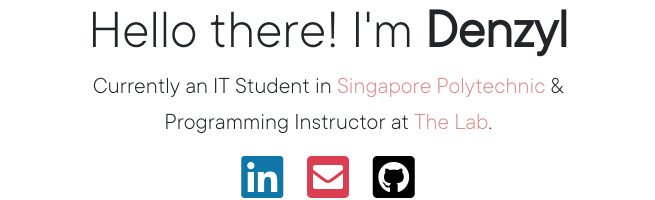
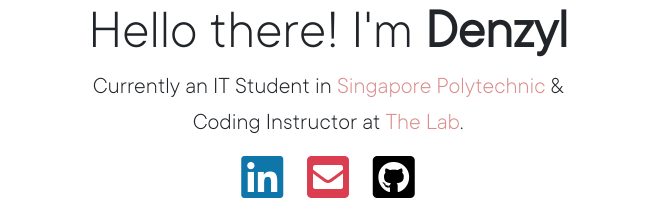
Before and after one commit to D3nzyl/D3nzyl.github.io, a plain HTML site: page index.html in a window 1280 px wide. Shown: the part 282-482 px from the top of the page, without its empty margins (312-967 px from the left). Drawn offline with nearby package versions, Linux system fonts and the light colour scheme.

Commit message:
Update index.html
change job title

```diff
--- a/index.html
+++ b/index.html
@@ -28,7 +28,7 @@ DIT/FT/1B/05
       <p id="title" class="mx-auto">Hello there! I'm <b>Denzyl</b></p>
     </div>
     <div class="row">
-      <p id="sub-title" class="mx-auto">Currently an IT Student in <a class="sub-title-link" href="https://www.sp.edu.sg/soc/courses/full-time-diplomas/information-technology/overview" target="_blank">Singapore Polytechnic</a> & Programming Instructor at <a class="sub-title-link" href="https://www.thelab.sg/" target="_blank">The Lab</a>.</p>
+      <p id="sub-title" class="mx-auto">Currently an IT Student in <a class="sub-title-link" href="https://www.sp.edu.sg/soc/courses/full-time-diplomas/information-technology/overview" target="_blank">Singapore Polytechnic</a> & Coding Instructor at <a class="sub-title-link" href="https://www.thelab.sg/" target="_blank">The Lab</a>.</p>
     </div>
     <div class="row">
       <div id="icon-container">
```
